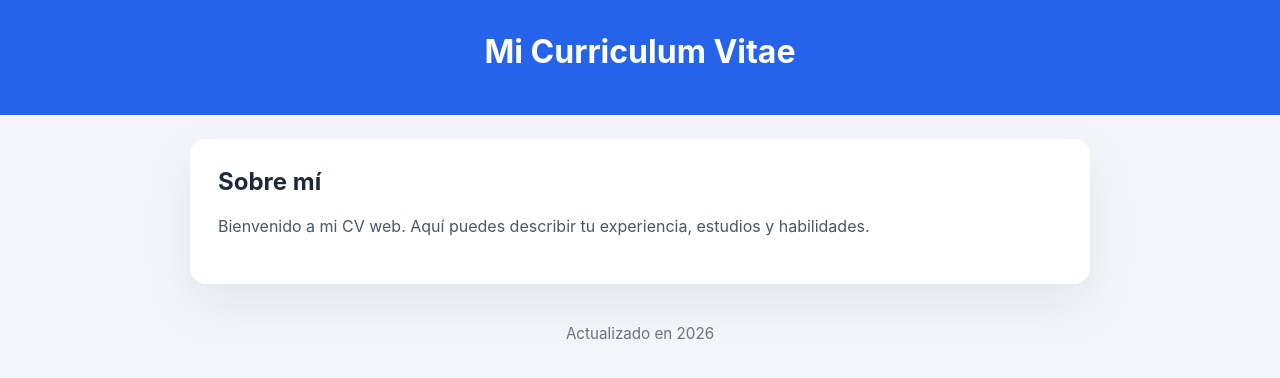
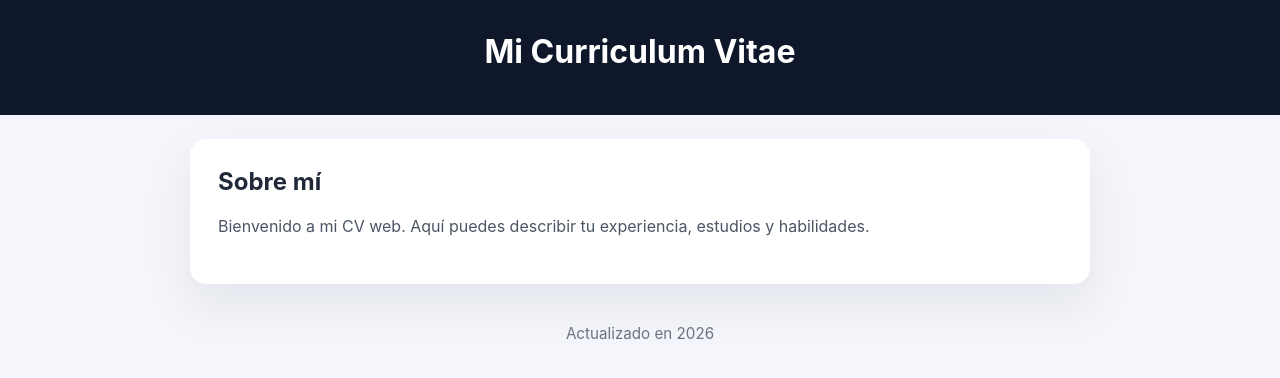
Before and after one commit to Mahatmaemma/MiCVWeb, a plain HTML site: page index.html in a window 1280 px wide. Drawn offline with Linux system fonts and the light colour scheme.

Commit message:
Version 2: se agregan estilos CSS

```diff
--- a/style.css
+++ b/style.css
@@ -7,7 +7,7 @@ body {
 }
 
 header {
-    background: #2563eb;
+    background: #0f172a;
     color: #ffffff;
     padding: 2rem 1rem;
     text-align: center;
```
